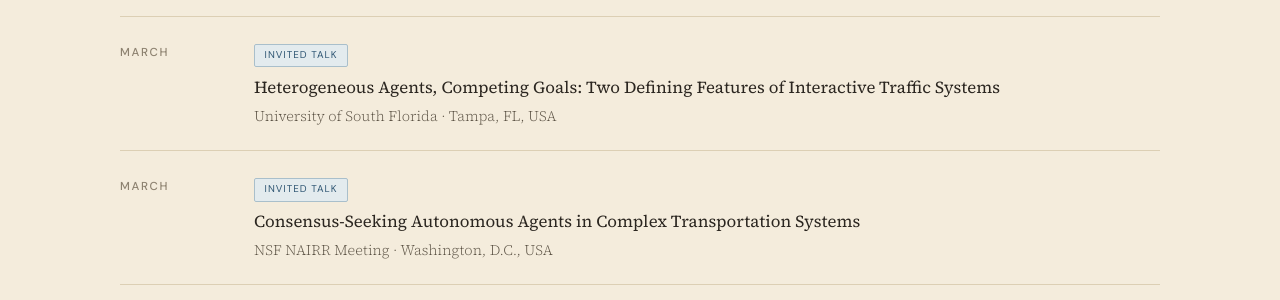
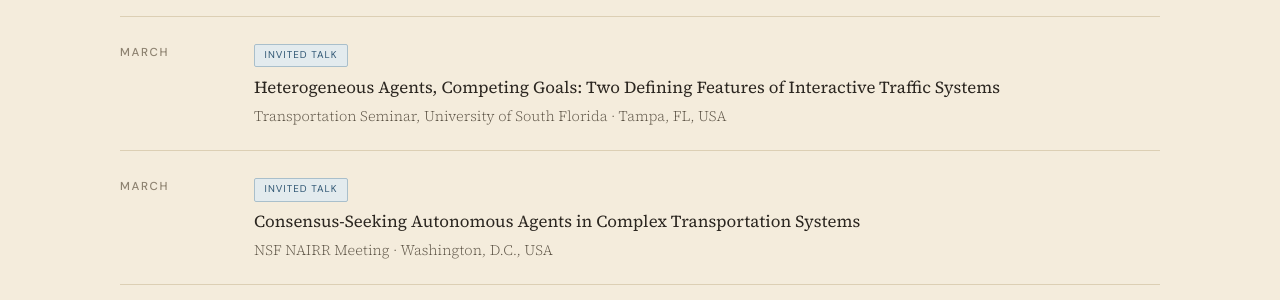
Before and after one commit to wissamkontar/wissamkontar.github.io, a Jekyll site: the page built from news.html, in a window 1280 px wide and 900 px high, scrolled down 1335 px. Shown: the part 154-454 px from the top of the window. Built offline with Jekyll 4.4.1, drawn with Linux system fonts in a browser that asks for light colours.

Commit message:
Talks: note that the USF talk was at the transportation seminar
Co-Authored-By: Claude Fable 5.2 <noreply@anthropic.com>
Claude-Session: https://claude.ai/code/session_01Lzm3hfbMCCSUqxQdsXPYQj

```diff
--- a/_data/talks.yml
+++ b/_data/talks.yml
@@ -30,7 +30,7 @@
 - date: 2026-03
   type: Invited Talk
   title: 'Heterogeneous Agents, Competing Goals: Two Defining Features of Interactive Traffic Systems'
-  event: University of South Florida
+  event: Transportation Seminar, University of South Florida
   location: Tampa, FL, USA
 
 - date: 2026-01
```
